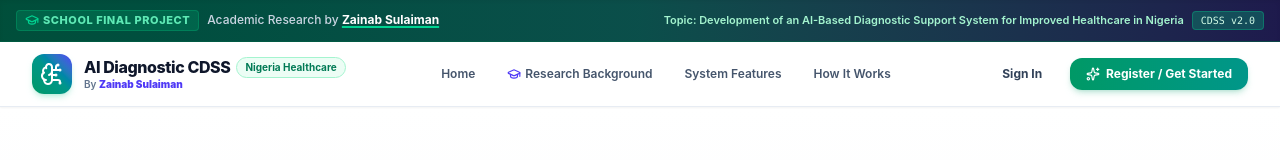
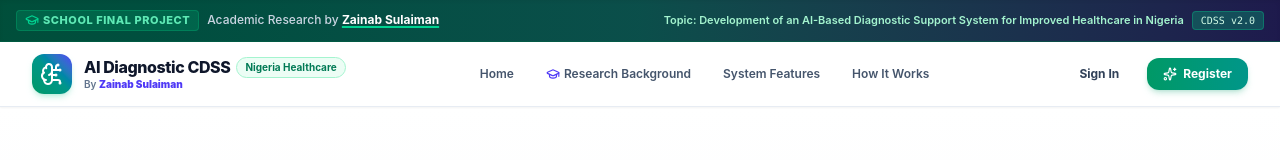
Before and after one commit to tech565sphereskills-coder/AI-Diagnostic-, a React (Vite) app in the folder frontend/: page / in a window 1280 px wide. Shown: the top 160 px of the page. Built offline with nearby package versions, Linux system fonts and the light colour scheme; no server answers.

Commit message:
Update Navbar action buttons for unauthenticated visitors to show only Sign In and Register

```diff
--- a/frontend/src/components/layout/Navbar.tsx
+++ b/frontend/src/components/layout/Navbar.tsx
@@ -102,7 +102,7 @@ export const Navbar: React.FC<NavbarProps> = ({ onNavigate, isAuthenticated }) =
                 className="px-4 py-2 bg-gradient-to-r from-emerald-600 to-teal-600 hover:from-emerald-500 hover:to-teal-500 text-white font-bold rounded-xl shadow-md shadow-emerald-600/20 transition-all flex items-center space-x-1.5 cursor-pointer"
               >
                 <Sparkles className="w-3.5 h-3.5" />
-                <span>Register / Get Started</span>
+                <span>Register</span>
               </button>
             </>
           )}
@@ -195,7 +195,7 @@ export const Navbar: React.FC<NavbarProps> = ({ onNavigate, isAuthenticated }) =
                   className="w-full py-2.5 bg-gradient-to-r from-emerald-600 to-teal-600 text-white font-bold rounded-xl shadow-md shadow-emerald-600/20 transition-all flex items-center justify-center space-x-2 text-sm"
                 >
                   <Sparkles className="w-4 h-4" />
-                  <span>Register / Get Started</span>
+                  <span>Register</span>
                 </button>
               </>
             )}
```
